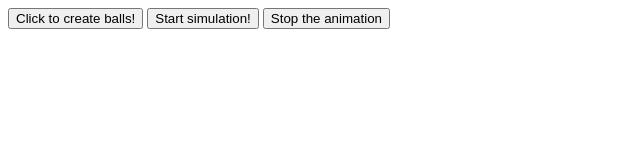
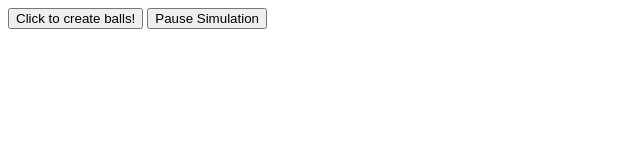
Before and after one commit to allisoncarlisle14/allisoncarlisle14.github.io, a plain HTML site: page Week3/ExtensionOfBallBonusProject.html in a window 1280 px wide. Both pictures are taken after a click on the button "Start simulation!". Shown: the whole page, without its empty margins (0-640 px from the left). Drawn offline with Linux system fonts and the light colour scheme.

Commit message:
working buttons

```diff
--- a/Week3/ExtensionOfBallBonusProject.html
+++ b/Week3/ExtensionOfBallBonusProject.html
@@ -7,11 +7,9 @@
   </head>
   <body>
     <button type="button" onclick="createBall()">Click to create balls!</button>
-    <button type="button" onclick="toggleAnimation()">
+    <button type="button" id="toggle" onclick="toggleAnimation()">
       Start simulation!
     </button>
-    <!-- still need to build this button out-->
-    <button type="button" onclick="toggleAnimation()">Stop the animation</button>
 
     <script>
       let xPositions = []; // holds the xPositions of all the balls
@@ -22,7 +20,6 @@
       let radius = 40;
       let margin = 200;
       let animation = false;
-
 
       //Vertical acceleration:
       let g = 1;
@@ -93,10 +90,16 @@
           setTimeout(moveBalls, dt);
         }
       }
+
       function toggleAnimation() {
         animation = !animation;
+        if (animation) {
+          document.getElementById("toggle").innerHTML = "Pause Simulation";
+        } else {
+          document.getElementById("toggle").innerHTML = "Start Simulation";
+        }
         moveBalls();
-    }
+      }
 
       function bounceAtBoundaries(
         ballNumber,
```
